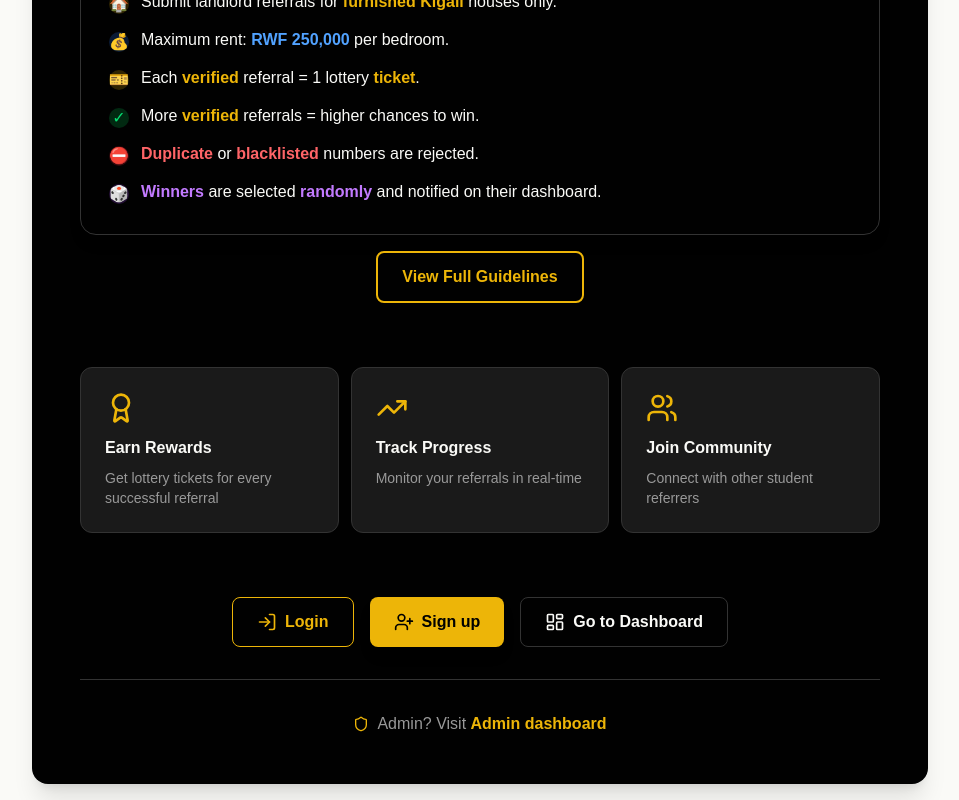
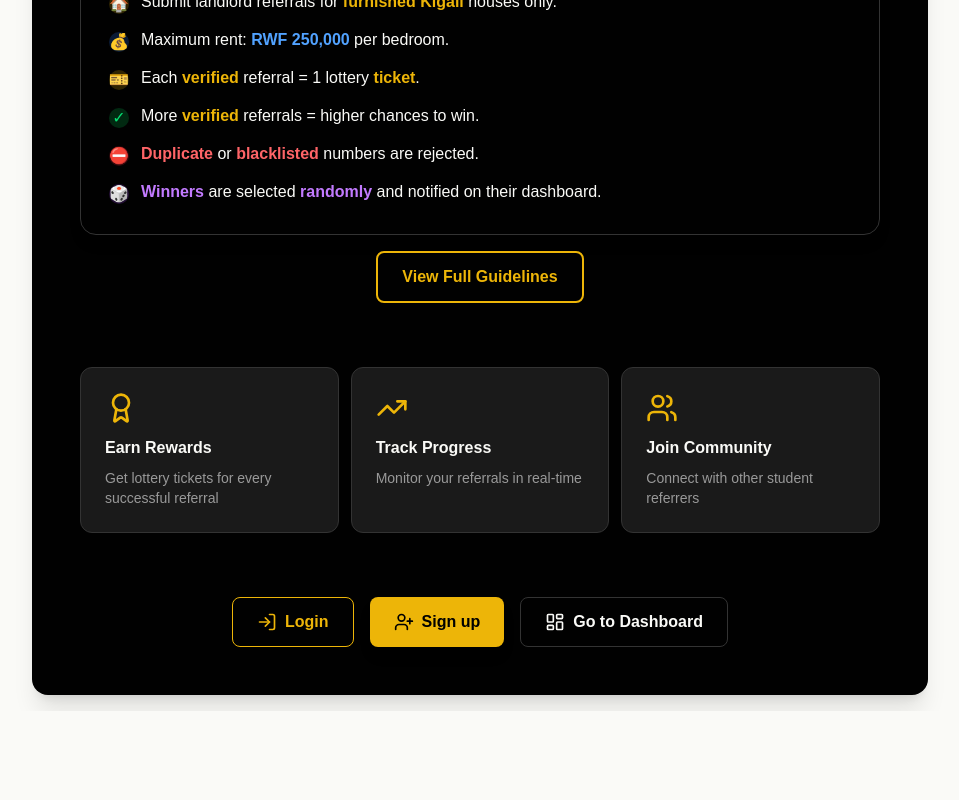
Before and after one commit to WiyoRent/Wiyorent_Student_Referral, a Next.js app: page / in a window 1280 px wide. Shown: the part 704-1504 px from the top of the page, without its empty margins (160-1119 px from the left). After the commit the page ends 1415 px from the top, so only its background shows below. Built offline with nearby package versions, Linux system fonts and the light colour scheme; no server answers.

Commit message:
feat: removed admin dashboard from main app

```diff
--- a/src/app/page.jsx
+++ b/src/app/page.jsx
@@ -153,7 +153,7 @@ export default function HomePage() {
           </div>
 
           {/* Footer */}
-          <div className="text-center pt-8 border-t" style={{ borderColor: '#333' }}>
+          {/* <div className="text-center pt-8 border-t" style={{ borderColor: '#333' }}>
             <p style={{ color: '#999' }}>
               <Shield className="w-4 h-4 inline-block mr-2" style={{ color: '#EDB508' }} />
               Admin? Visit{" "}
@@ -165,7 +165,7 @@ export default function HomePage() {
                 Admin dashboard
               </Link>
             </p>
-          </div>
+          </div> */}
         </div>
       </div>
     </main>
```
